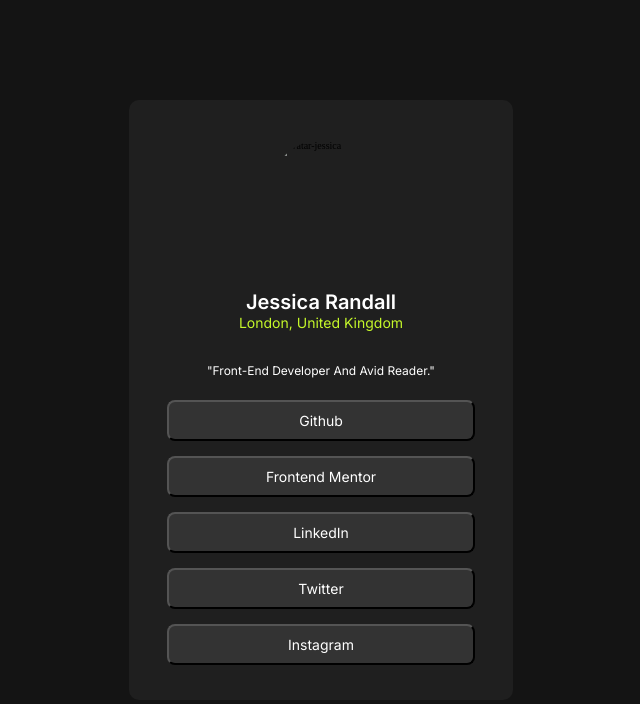
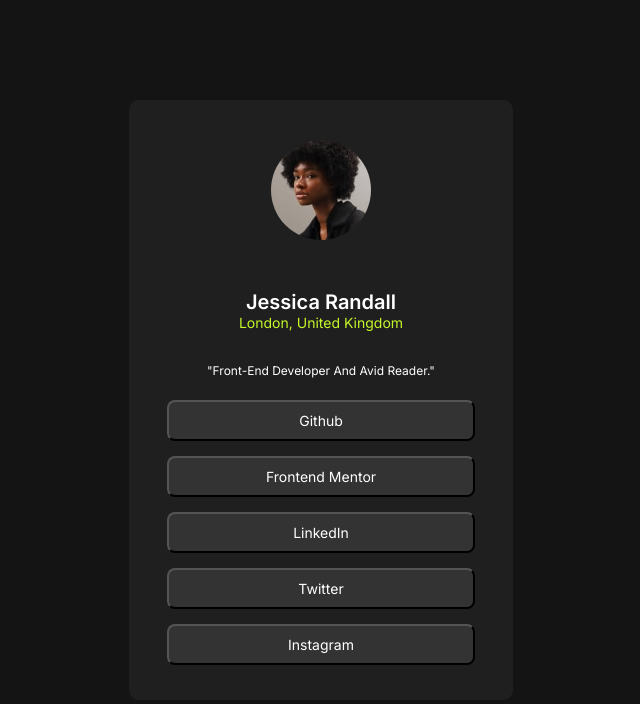
Before and after one commit to shiwanikandpal/social-media-challange, a plain HTML site: page index.html in a window 1280 px wide. Shown: the whole page, without its empty margins (319-959 px from the left). Drawn offline with Linux system fonts and the light colour scheme.

Commit message:
Update index.html

```diff
--- a/index.html
+++ b/index.html
@@ -176,7 +176,7 @@
 
   <div class="card">
     <div class="card-img">
-      <img src="./assets/images/avatar-jessica.jpeg" alt="avatar-jessica">
+      <img src="./avatar-jessica.jpeg" alt="avatar-jessica">
     </div> <!-- card-img End -->
     <div class="card-title">
       <h2>Jessica Randall</h2>
```
